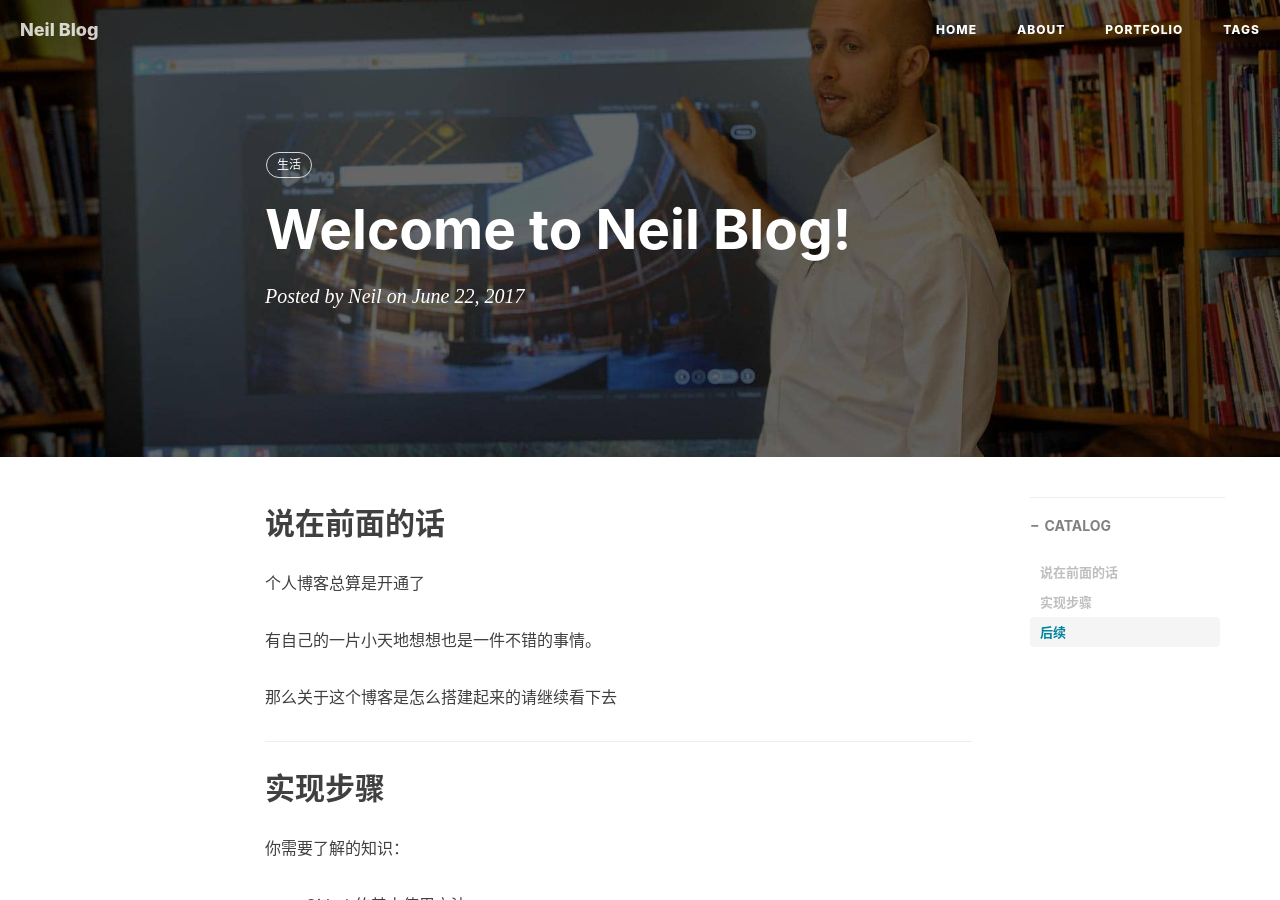
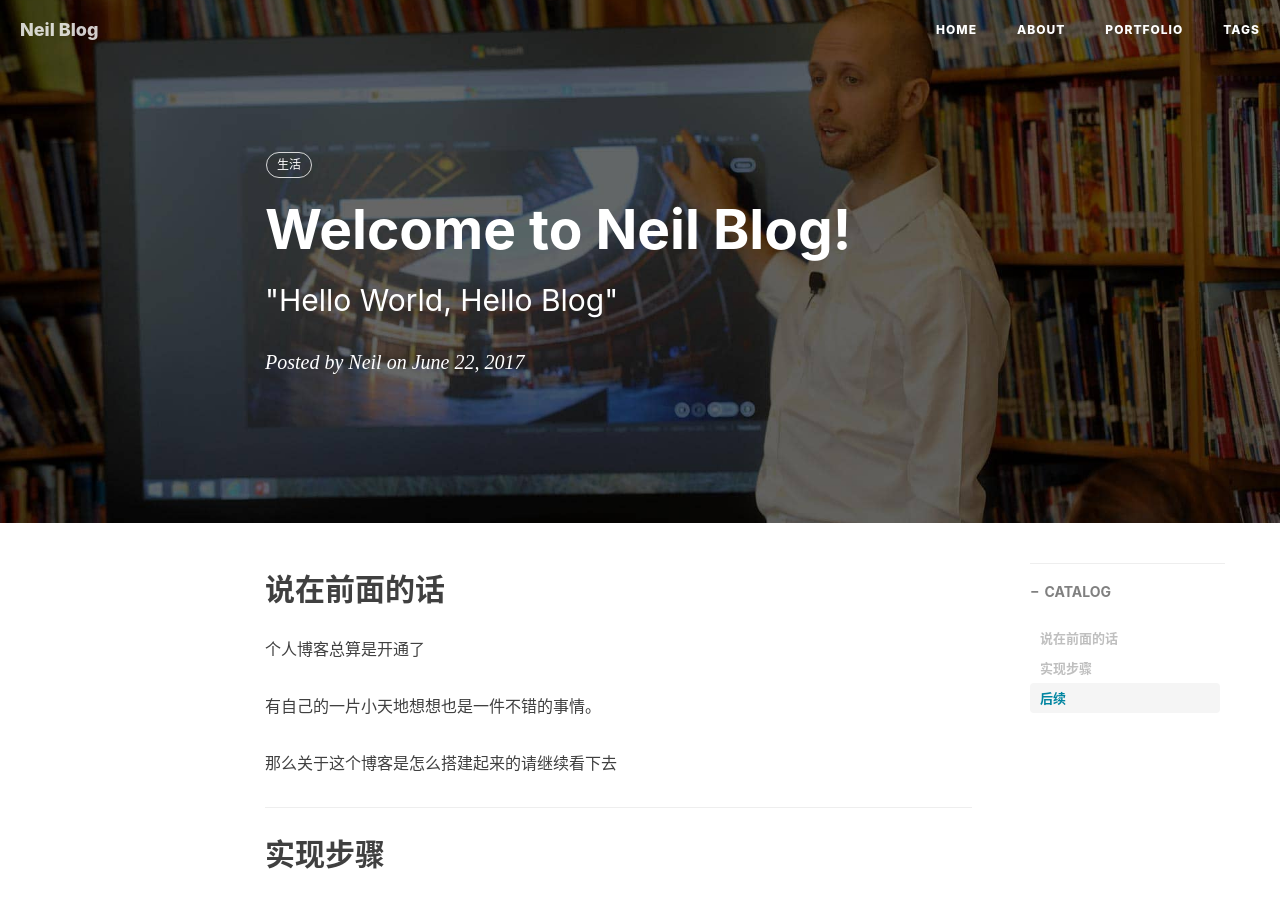
Before and after one commit to QRpro/QRpro.github.io, a Jekyll site: the page built from _posts/2017-06-22-welcome-to-Neil-Blog.markdown, in a window 1280 px wide and 900 px high. Built offline with Jekyll 4.4.1, drawn with Linux system fonts in a browser that asks for light colours; nearby versions of some CDN libraries; comment, search, counter and statistics services are not loaded.

Commit message:
更新博文

```diff
--- a/_posts/2017-06-22-welcome-to-Neil-Blog.markdown
+++ b/_posts/2017-06-22-welcome-to-Neil-Blog.markdown
@@ -1,7 +1,8 @@
 ---
 layout: post
 title:  "Welcome to Neil Blog!"
-date:   2017-06-22 09:12:13 +0800
+subtitle:   " \"Hello World, Hello Blog\""
+date:   2017-06-22 09:12:13
 header-img: "img/post-bg-e2e-ux.jpg"
 author:     "Neil"
 catalog: true
```
